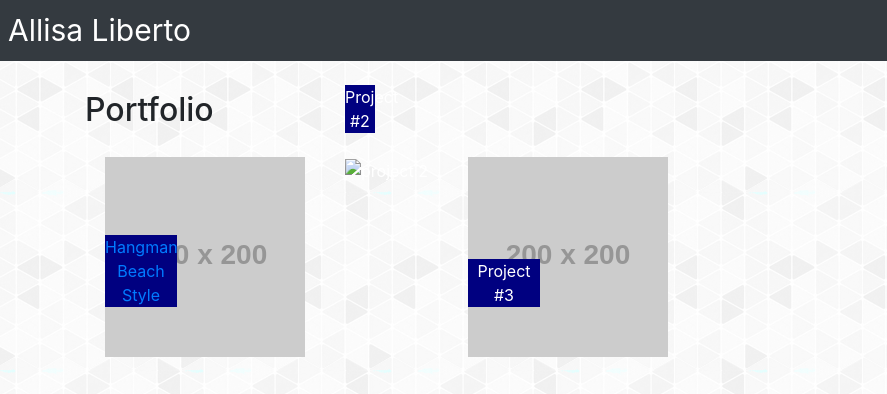
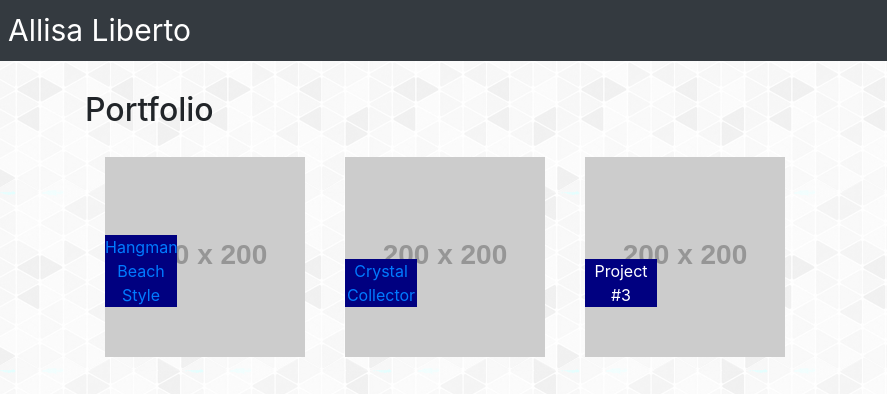
Before and after one commit to All-isa/bootstrap-portfolio, a plain HTML site: page index.html in a window 1280 px wide. Shown: the top 394 px of the page, 0-887 px from the left. Drawn offline with nearby package versions, Linux system fonts and the light colour scheme; placeholder pictures from the web are drawn by us.

Commit message:
fixed links in portfolio

```diff
--- a/index.html
+++ b/index.html
@@ -31,8 +31,10 @@
     </a>
     </div>
     <div class="container2">
-    <img src="../week-4-game/index.html" alt="project 2">
-        <div class="projects">Project #2</div>
+    <a href="../week-4-game/index.html">
+    <img src="http://placehold.it/200x200" alt="project 2">
+        <div class="projects">Crystal Collector</div>
+    </a>
     </div>
 <div class="container2">
     <img src="http://placehold.it/200x200" alt="project 3">
```
